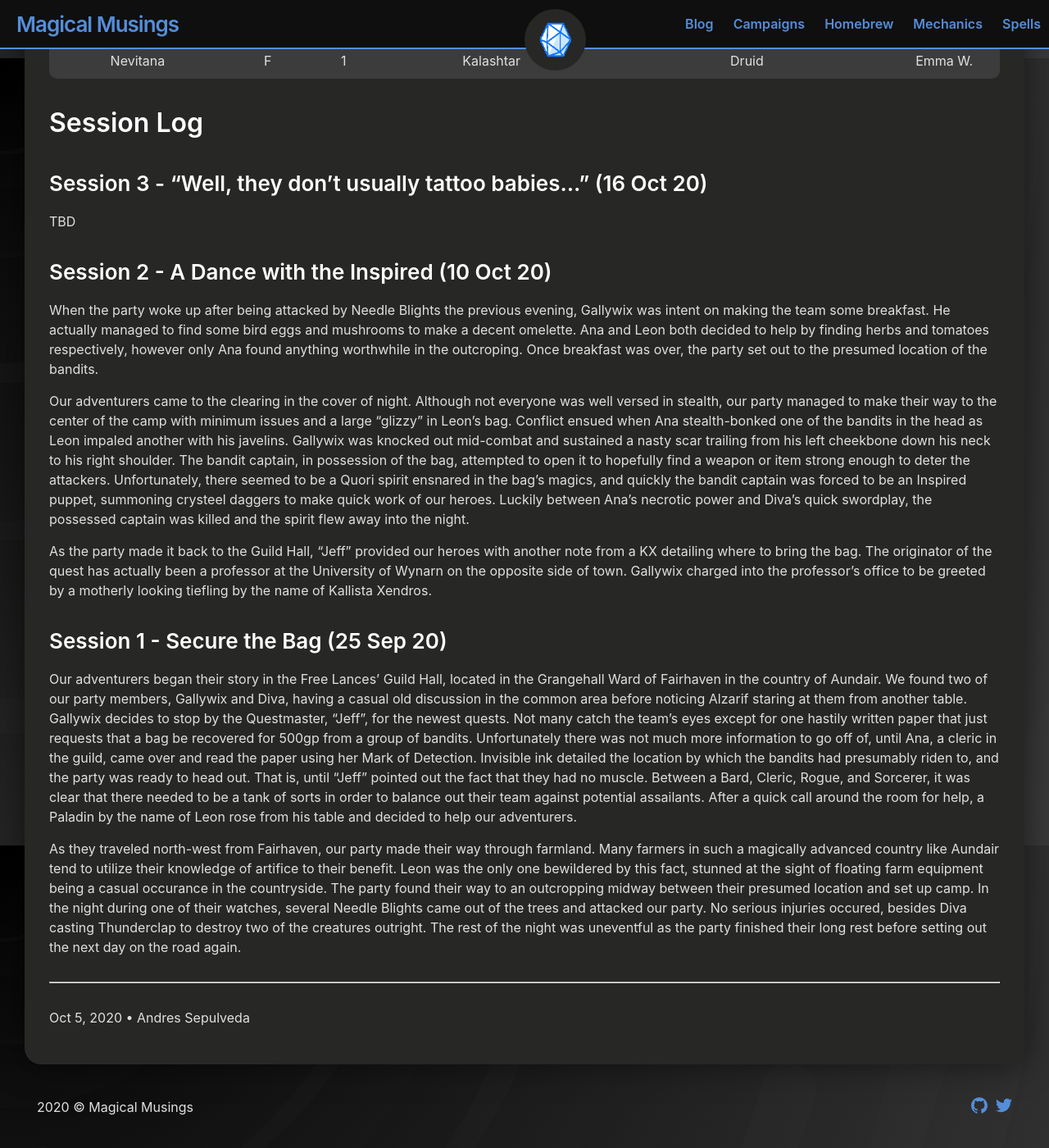
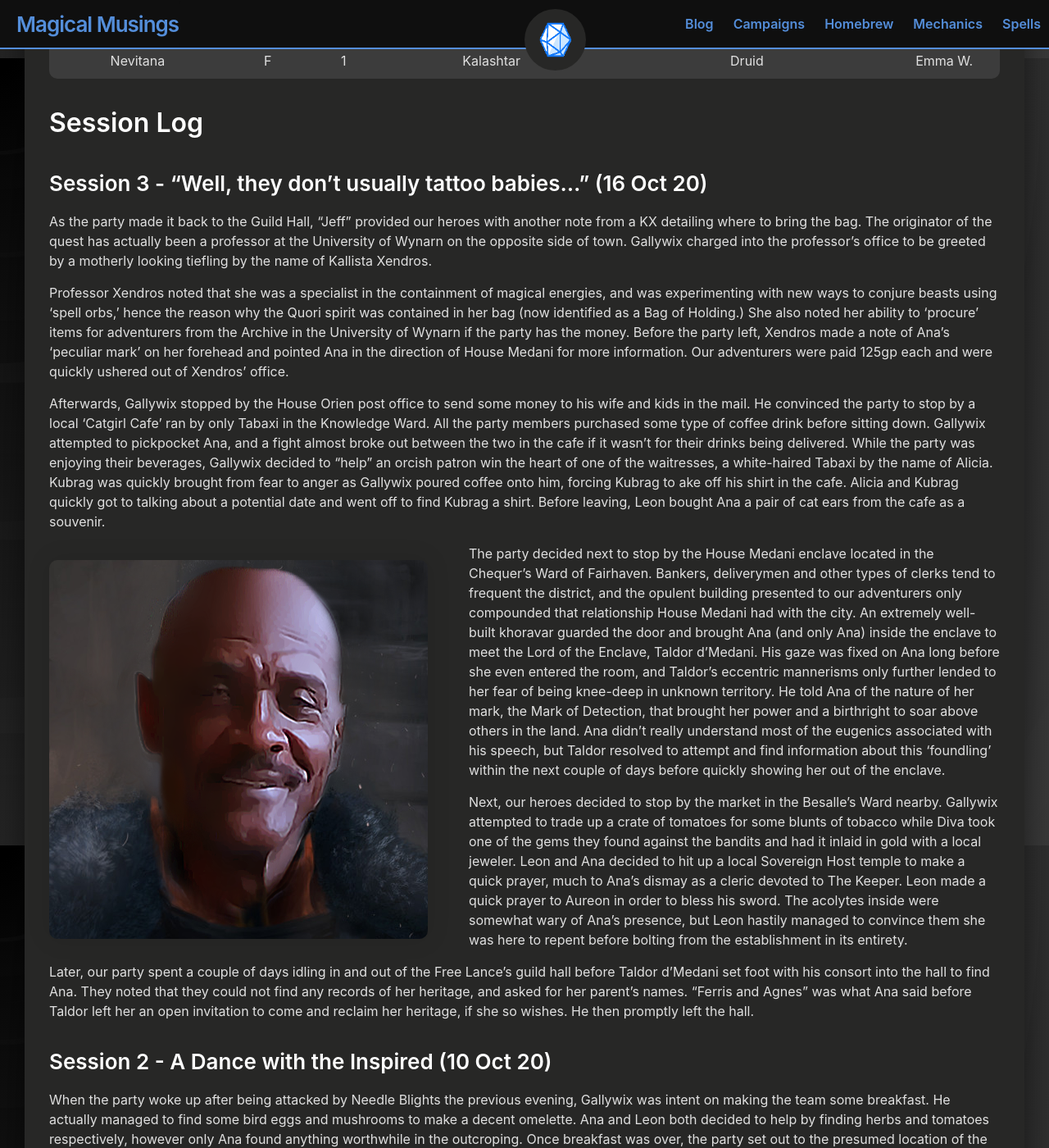
Before and after one commit to andersthemagi/magicalmusings.github.io, a Jekyll site: the page built from _posts/campaigns/2020-10-05-campaign-free-lances.md, in a window 1280 px wide and 1400 px high, scrolled down 889 px. Shown: the whole window at 82% size. Built offline with Jekyll 4.4.1, drawn with Linux system fonts in a browser that asks for light colours.

Commit message:
session 3 log - free lances

```diff
--- a/_posts/campaigns/2020-10-05-campaign-free-lances.md
+++ b/_posts/campaigns/2020-10-05-campaign-free-lances.md
@@ -45,7 +45,19 @@ The Free Lances are an Adventuring Guild located in the city of Fairhaven that w
 
 ### Session 3 - "Well, they don't usually tattoo babies..." (16 Oct 20)
 
-TBD
+As the party made it back to the Guild Hall, "Jeff" provided our heroes with another note from a KX detailing where to bring the bag. The originator of the quest has actually been a professor at the University of Wynarn on the opposite side of town. Gallywix charged into the professor's office to be greeted by a motherly looking tiefling by the name of Kallista Xendros.
+
+Professor Xendros noted that she was a specialist in the containment of magical energies, and was experimenting with new ways to conjure beasts using 'spell orbs,' hence the reason why the Quori spirit was contained in her bag (now identified as a Bag of Holding.) She also noted her ability to 'procure' items for adventurers from the Archive in the University of Wynarn if the party has the money. Before the party left, Xendros made a note of Ana's 'peculiar mark' on her forehead and pointed Ana in the direction of House Medani for more information. Our adventurers were paid 125gp each and were quickly ushered out of Xendros' office.
+
+Afterwards, Gallywix stopped by the House Orien post office to send some money to his wife and kids in the mail. He convinced the party to stop by a local 'Catgirl Cafe' ran by only Tabaxi in the Knowledge Ward. All the party members purchased some type of coffee drink before sitting down. Gallywix attempted to pickpocket Ana, and a fight almost broke out between the two in the cafe if it wasn't for their drinks being delivered. While the party was enjoying their beverages, Gallywix decided to "help" an orcish patron win the heart of one of the waitresses, a white-haired Tabaxi by the name of Alicia. Kubrag was quickly brought from fear to anger as Gallywix poured coffee onto him, forcing Kubrag to ake off his shirt in the cafe. Alicia and Kubrag quickly got to talking about a potential date and went off to find Kubrag a shirt. Before leaving, Leon bought Ana a pair of cat ears from the cafe as a souvenir.
+
+<img alt="Lord Taldor d'Medani of Fairhaven" src="{{baseURL}}/assets/taldor.png" style="float: left; margin-right: 50px;">
+
+The party decided next to stop by the House Medani enclave located in the Chequer's Ward of Fairhaven. Bankers, deliverymen and other types of clerks tend to frequent the district, and the opulent building presented to our adventurers only compounded that relationship House Medani had with the city. An extremely well-built khoravar guarded the door and brought Ana (and only Ana) inside the enclave to meet the Lord of the Enclave, Taldor d'Medani. His gaze was fixed on Ana long before she even entered the room, and Taldor's eccentric mannerisms only further lended to her fear of being knee-deep in unknown territory. He told Ana of the nature of her mark, the Mark of Detection, that brought her power and a birthright to soar above others in the land. Ana didn't really understand most of the eugenics associated with his speech, but Taldor resolved to attempt and find information about this 'foundling' within the next couple of days before quickly showing her out of the enclave.
+
+Next, our heroes decided to stop by the market in the Besalle's Ward nearby. Gallywix attempted to trade up a crate of tomatoes for some blunts of tobacco while Diva took one of the gems they found against the bandits and had it inlaid in gold with a local jeweler. Leon and Ana decided to hit up a local Sovereign Host temple to make a quick prayer, much to Ana's dismay as a cleric devoted to The Keeper. Leon made a quick prayer to Aureon in order to bless his sword. The acolytes inside were somewhat wary of Ana's presence, but Leon hastily managed to convince them she was here to repent before bolting from the establishment in its entirety.
+
+Later, our party spent a couple of days idling in and out of the Free Lance's guild hall before Taldor d'Medani set foot with his consort into the hall to find Ana. They noted that they could not find any records of her heritage, and asked for her parent's names. "Ferris and Agnes" was what Ana said before Taldor left her an open invitation to come and reclaim her heritage, if she so wishes. He then promptly left the hall.
 
 ### Session 2 - A Dance with the Inspired (10 Oct 20)
 
```
Also changed, not shown: assets/taldor.png (added).
